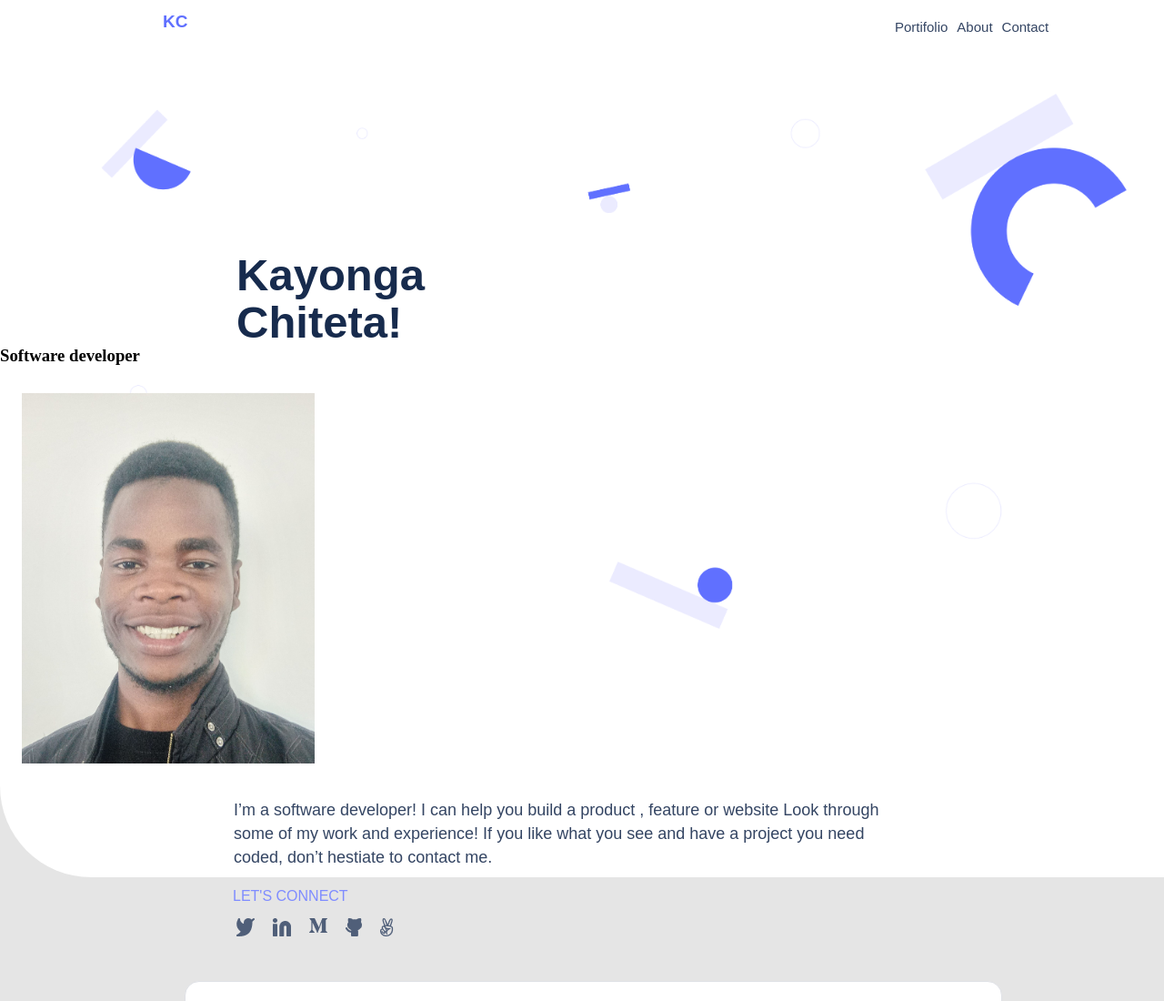
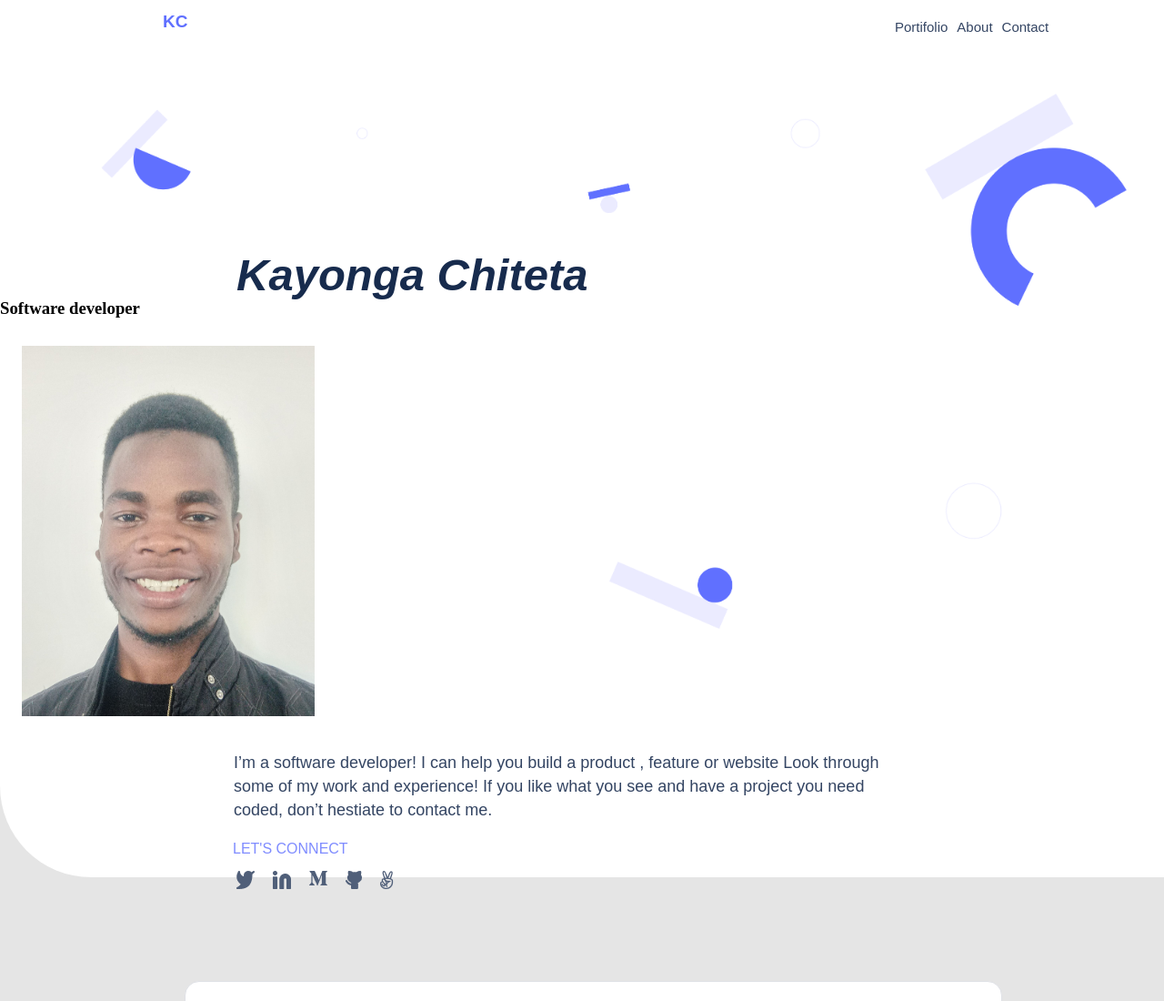
Before and after one commit to Kayonga99/the-big-project, a website: page index.html in a window 1280 px wide. Shown: the top 1100 px of the page at 91% size. Drawn offline with Linux system fonts and the light colour scheme.

Commit message:
Add font style to h1.

```diff
--- a/index.html
+++ b/index.html
@@ -21,7 +21,7 @@
   </header>
   <main class="main-section" id="portifoilo">
     <section class="intro intro-b">
-      <h1>Kayonga Chiteta!</h1>
+      <h1>Kayonga Chiteta</h1>
       <h3>Software developer</h3>
 
 <img  class="kayo" src="./photos/profile.jpg" alt="Kayonga Chiteta">
--- a/style.css
+++ b/style.css
@@ -37,6 +37,7 @@ h1 {
   font-weight: 700;
   display: flex;
   align-items: center;
+  font-style: italic;
 }
 
 .prg {
```
